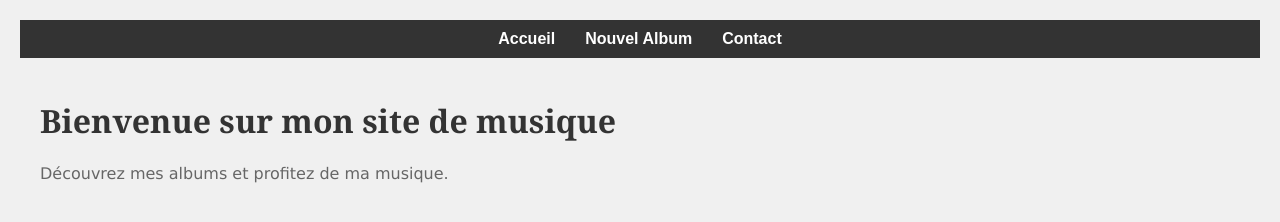
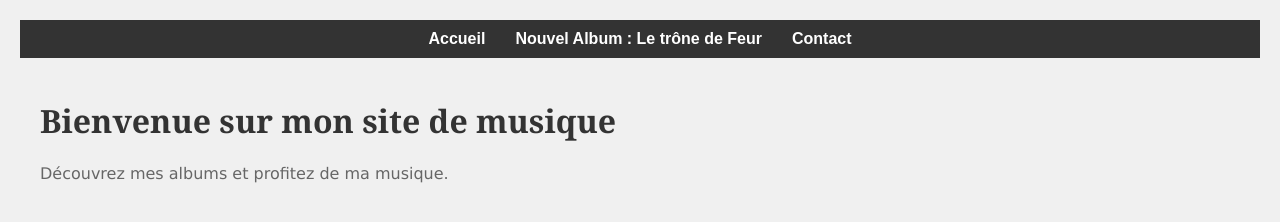
Before and after one commit to superbasile/Basile, a plain HTML site: page index.html in a window 1280 px wide. Drawn offline with Linux system fonts and the light colour scheme.

Commit message:
Update index.html

```diff
--- a/index.html
+++ b/index.html
@@ -11,7 +11,7 @@
         <nav>
             <ul>
                 <li><a href="index.html">Accueil</a></li>
-                <li><a href="nouvel_album.html">Nouvel Album</a></li>
+                <li><a href="nouvel_album.html">Nouvel Album : Le trône de Feur</a></li>
                 <li><a href="contact.html">Contact</a></li>
             </ul>
         </nav>
```
